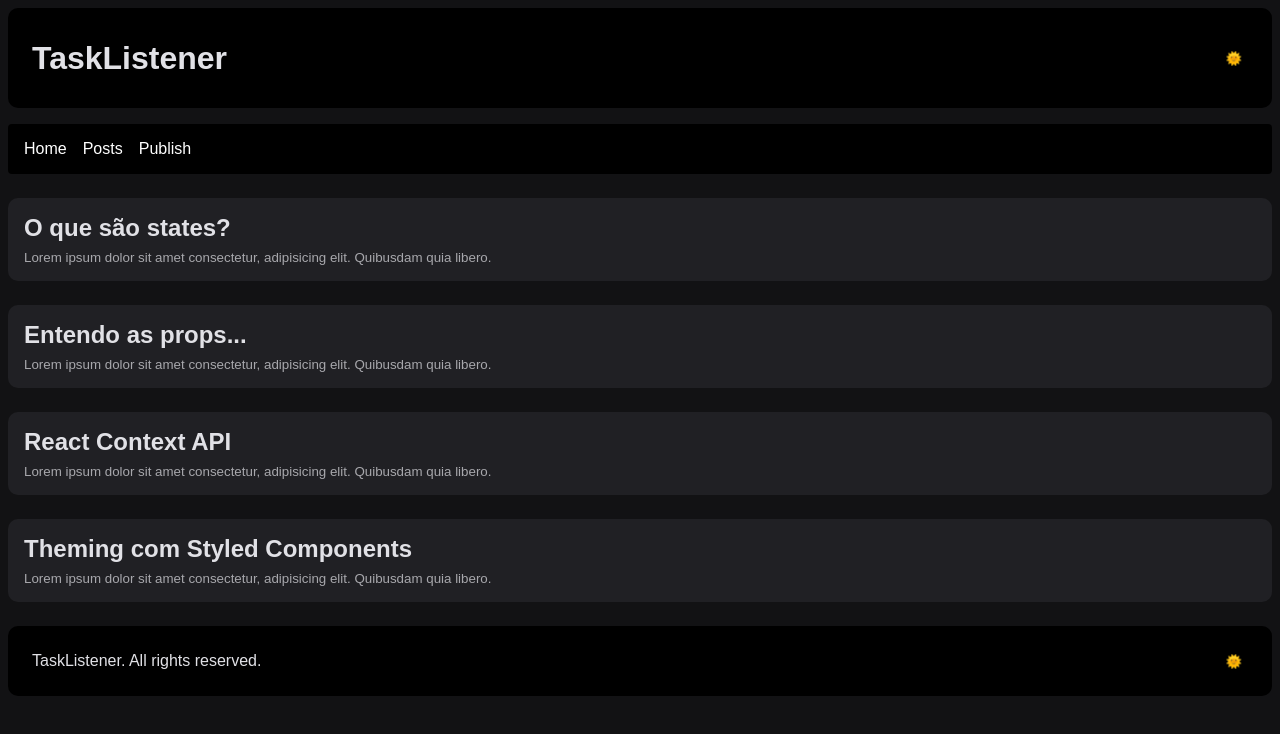
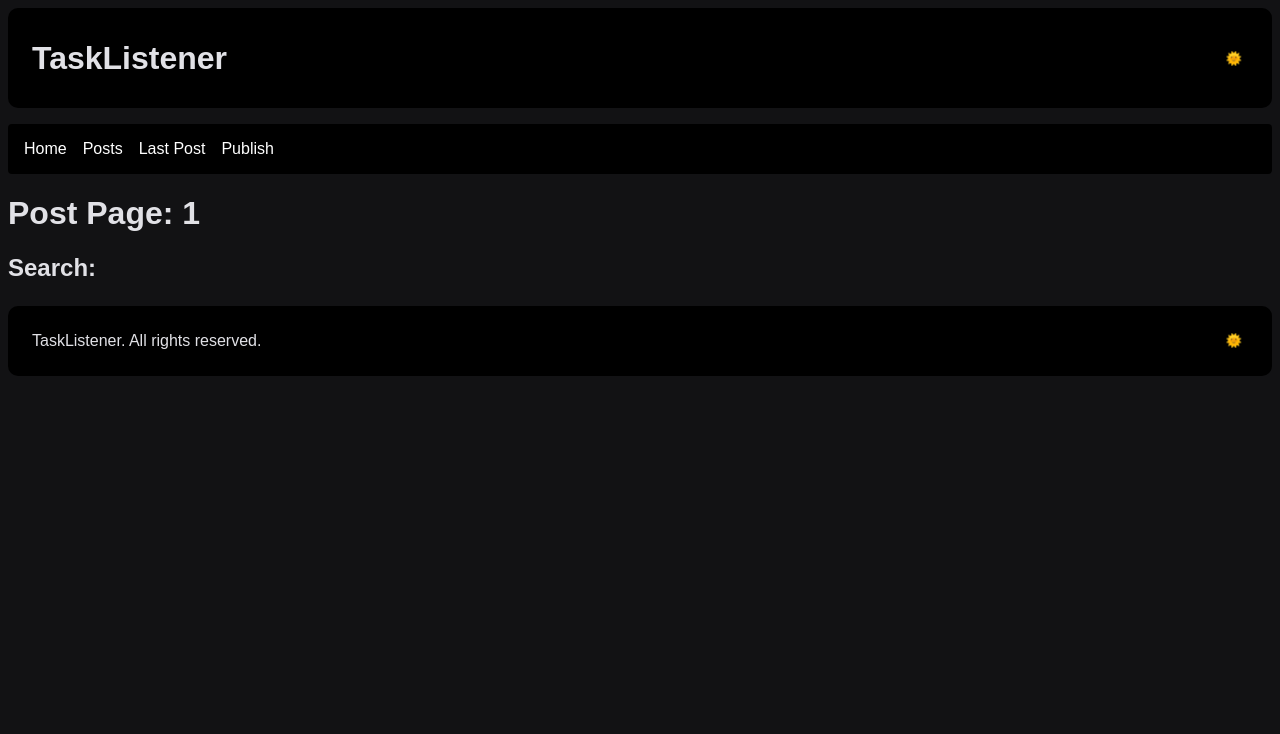
Before and after one commit to gregsvieira/react-fundamentals, a React app: page /posts/1 in a window 1280 px wide. Shown: the top 734 px of the page. Built offline with nearby package versions, Linux system fonts and the light colour scheme.

Commit message:
changing webpack to public path, useParams and useLocation

```diff
--- a/src/Routes.js
+++ b/src/Routes.js
@@ -6,12 +6,14 @@ import Home from './pages/Home';
 import Posts from './pages/Posts';
 import Form from './pages/Form';
 import NotFound from './pages/NotFound';
+import Post from './pages/Post';
 
 export default function Routes() {
   return (
     <Switch>
       <Route exact path="/" component={Home} />
-      <Route path="/posts" component={Posts} />
+      <Route exact path="/posts" component={Posts} />
+      <Route path="/posts/:id" component={Post} />
       <Route path="/publish" component={Form} />
       <Route component={NotFound} />
       {/* Needs be the last route */}
--- a/src/components/Layout/index.js
+++ b/src/components/Layout/index.js
@@ -16,6 +16,7 @@ export default function Layout() {
                 <Nav>
                     <Link to="/"> Home </Link>
                     <Link to="/posts"> Posts </Link>
+                    <Link to="/posts/12313"> Last Post </Link>
                     <Link to="/publish"> Publish </Link>
                 </Nav>
 
--- /dev/null
+++ b/src/pages/Post/index.js
@@ -0,0 +1,17 @@
+import React, { useMemo } from "react";
+import { useParams, useLocation } from "react-router-dom";
+
+export default function Post(){
+
+  const { id } = useParams();
+  const { search } = useLocation();
+
+  const queryParams = useMemo(() => new URLSearchParams(search), [search])
+
+  return(
+    <>
+      <h1>Post Page: {id} </h1>
+      <h2>Search: {queryParams.get('myQueryParam')}</h2>
+    </>
+  )
+}
--- a/webpack.config.js
+++ b/webpack.config.js
@@ -8,6 +8,7 @@ module.exports = {
   output: {
     path: path.resolve(__dirname, 'build'),
     filename: 'bundle[hash].js',
+    publicPath: '/',
   },
   plugins: [
     new HtmlWebpackPlugin({
```
